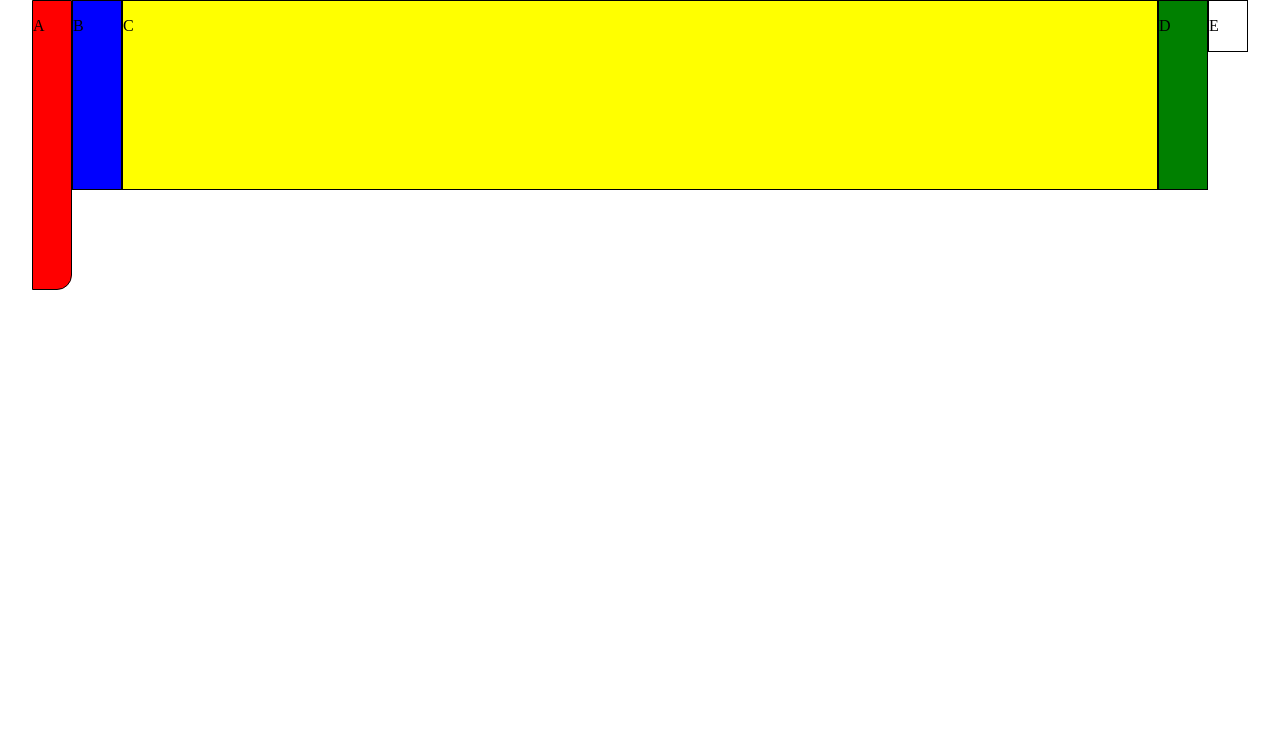
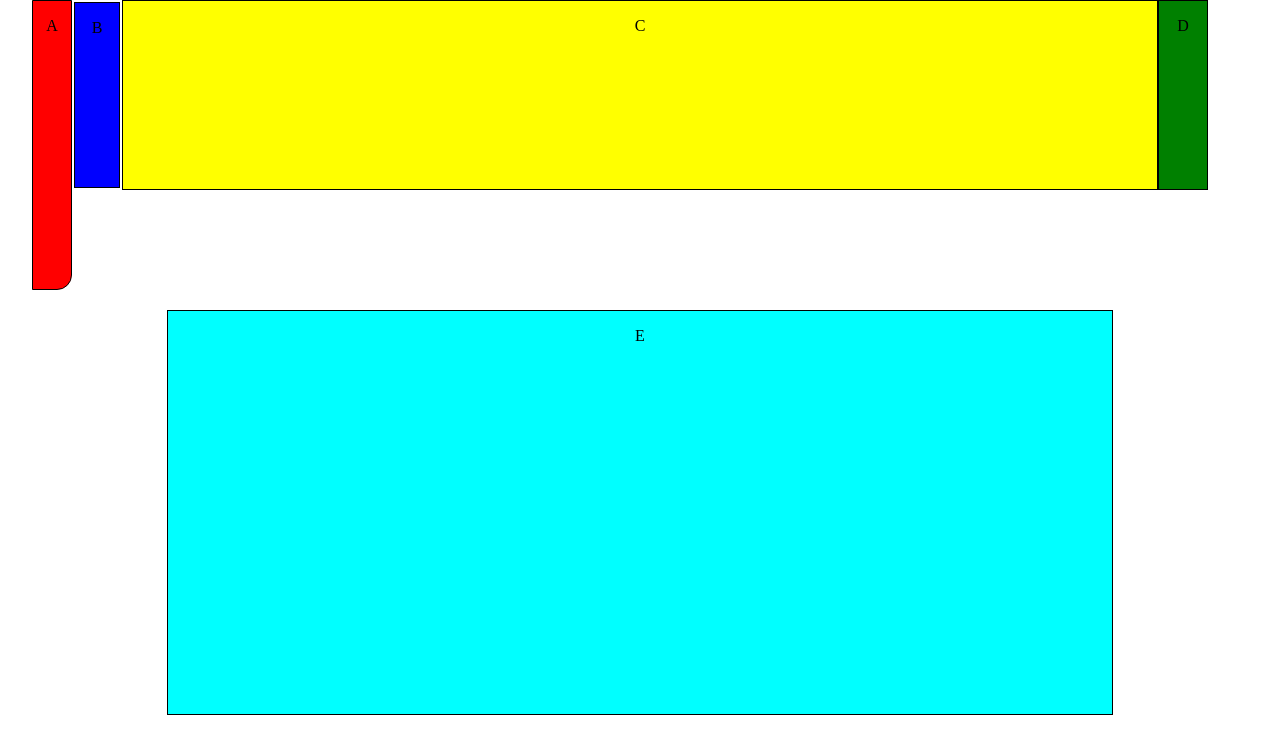
Before and after one commit to mkallgren08/learning-css-grid, a plain HTML site: page sample-1/index.html in a window 1280 px wide. Drawn offline with Linux system fonts and the light colour scheme.

Commit message:
Started experimenting with subgrids and inline-grids

```diff
--- a/sample-1/index.html
+++ b/sample-1/index.html
@@ -26,7 +26,7 @@
         <div class="item item-d">
             <p>D</p>
         </div>
-        <div class="sub-grid">
+        <div class="inline-grid">
             <div class="item item-e">
                 <p>E</p>
             </div>
--- a/sample-1/style.css
+++ b/sample-1/style.css
@@ -22,8 +22,19 @@ body{
 
 } */
 
+.inline-grid{
+  display: inline-grid;
+  grid-template-columns: 30px 15px auto 30px 15px;
+  grid-template-rows: 20px auto 45px;
+  grid-column: 3/4;
+  grid-row: 3/span 1;
+
+}
+
 .item{
     border: 1px solid black;
+    text-align: center;
+    vertical-align: middle;
 }
 
 .item-a {
@@ -34,19 +45,29 @@ body{
     background-color: red;
     border-bottom-right-radius: 15px;
   }
-  .item-b {
+
+.item-b {
     /* grid-area: main; */
     background-color: blue;
+    margin: 2px;
   }
-  .item-c {
+
+.item-c {
     /* grid-area: sidebar; */
     background-color: yellow;
   }
-  .item-d {
+
+.item-d {
     /* grid-area: footer; */
     background-color: green;
   }
 
+.item-e{
+  grid-column: 3/4;
+  grid-row: 2/span 1;
+  background-color: aqua;
+}
+
 .parent{
     height: 400px;
 }
```
